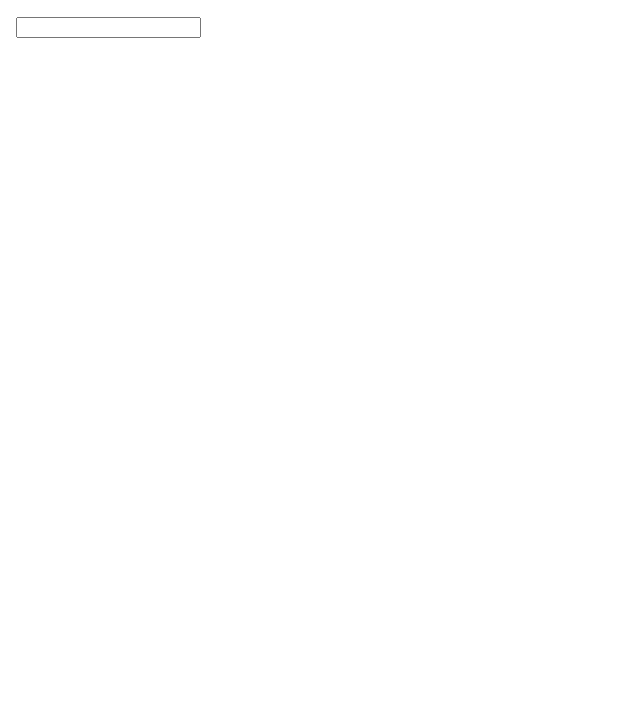
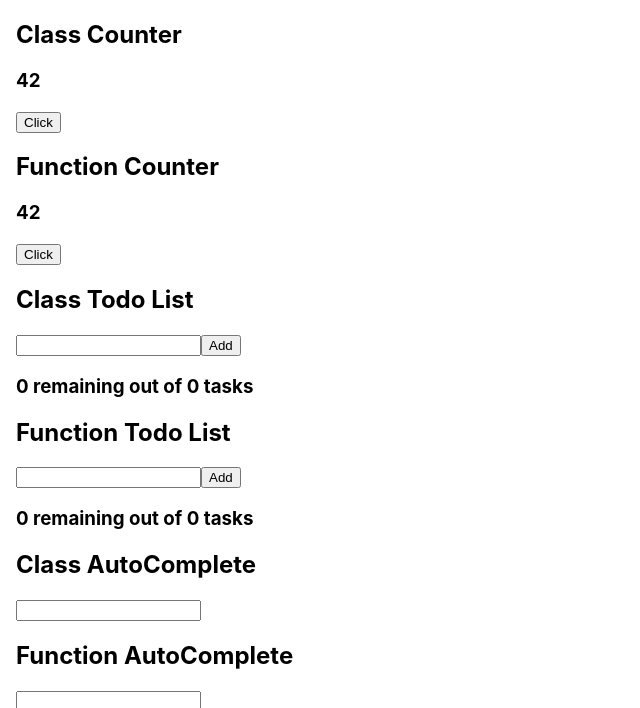
Before and after one commit to Knufle/Codility, a React (Vite) app: page / in a window 1280 px wide. Shown: the top 708 px of the page, without its empty margins (0-640 px from the left). Built offline with nearby package versions, Linux system fonts and the light colour scheme.

Commit message:
Adding Hero component

```diff
--- a/src/App.tsx
+++ b/src/App.tsx
@@ -3,25 +3,27 @@ import ClassAutoComplete from './components/AutoComplete/ClassAutoComplete';
 import FunctionAutoComplete from './components/AutoComplete/FunctionAutoComplete';
 import ClassCounter from './components/Counter/ClassCounter';
 import FunctionCounter from './components/Counter/FunctionCounter';
+import ClassHero from './components/Hero/ClassHero';
+import FunctionHero from './components/Hero/FunctionHero';
 import ClassToDoList from './components/ToDoList/ClassToDoList';
 import FunctionToDoList from './components/ToDoList/FunctionToDoList';
 
 function App() {
   return (
-    <div className="App">
-      {/* <div>
+    <FunctionHero>
+      <div>
         <ClassCounter />
         <FunctionCounter />
       </div>
       <div>
         <ClassToDoList />
         <FunctionToDoList />
-      </div> */}
+      </div>
       <div>
-        {/* <FunctionAutoComplete /> */}
         <ClassAutoComplete />
+        <FunctionAutoComplete />
       </div>
-    </div>
+    </FunctionHero>
   );
 }
 
--- a/src/components/AutoComplete/ClassAutoComplete.tsx
+++ b/src/components/AutoComplete/ClassAutoComplete.tsx
@@ -54,6 +54,7 @@ export default class ClassAutoComplete extends Component<Props, State> {
   render() {
     return (
       <div className="wrapper">
+        <h2>Class AutoComplete</h2>
         <div className="control">
           <input
             className="input"
--- a/src/components/AutoComplete/FunctionAutoComplete.tsx
+++ b/src/components/AutoComplete/FunctionAutoComplete.tsx
@@ -31,6 +31,7 @@ export default function FunctionAutoComplete() {
 
   return (
     <div className="wrapper">
+      <h2>Function AutoComplete</h2>
       <div className="control">
         <input
           className="input"
--- /dev/null
+++ b/src/components/Hero/ClassHero.tsx
@@ -0,0 +1,15 @@
+import { Component } from 'react';
+
+interface Props {
+  children?: React.ReactNode;
+}
+
+export default class ClassHero extends Component {
+  constructor(props: Props) {
+    super(props);
+  }
+
+  render() {
+    return <div>{this.props.children}</div>;
+  }
+}
--- /dev/null
+++ b/src/components/Hero/FunctionHero.tsx
@@ -0,0 +1,7 @@
+interface Props {
+  children?: React.ReactNode;
+}
+
+export default function FunctionHero(props: Props) {
+  return <div className="App">{props.children}</div>;
+}
--- a/src/components/ToDoList/FunctionToDoList.tsx
+++ b/src/components/ToDoList/FunctionToDoList.tsx
@@ -34,7 +34,7 @@ export default function FunctionToDoList() {
   return (
     <>
       <div>
-        <h2>FunctionClass Todo List</h2>
+        <h2>Function Todo List</h2>
         <input ref={inputEl} type="text" />
         <button onClick={handleAddToDo}>Add</button>
         <h3>
```
